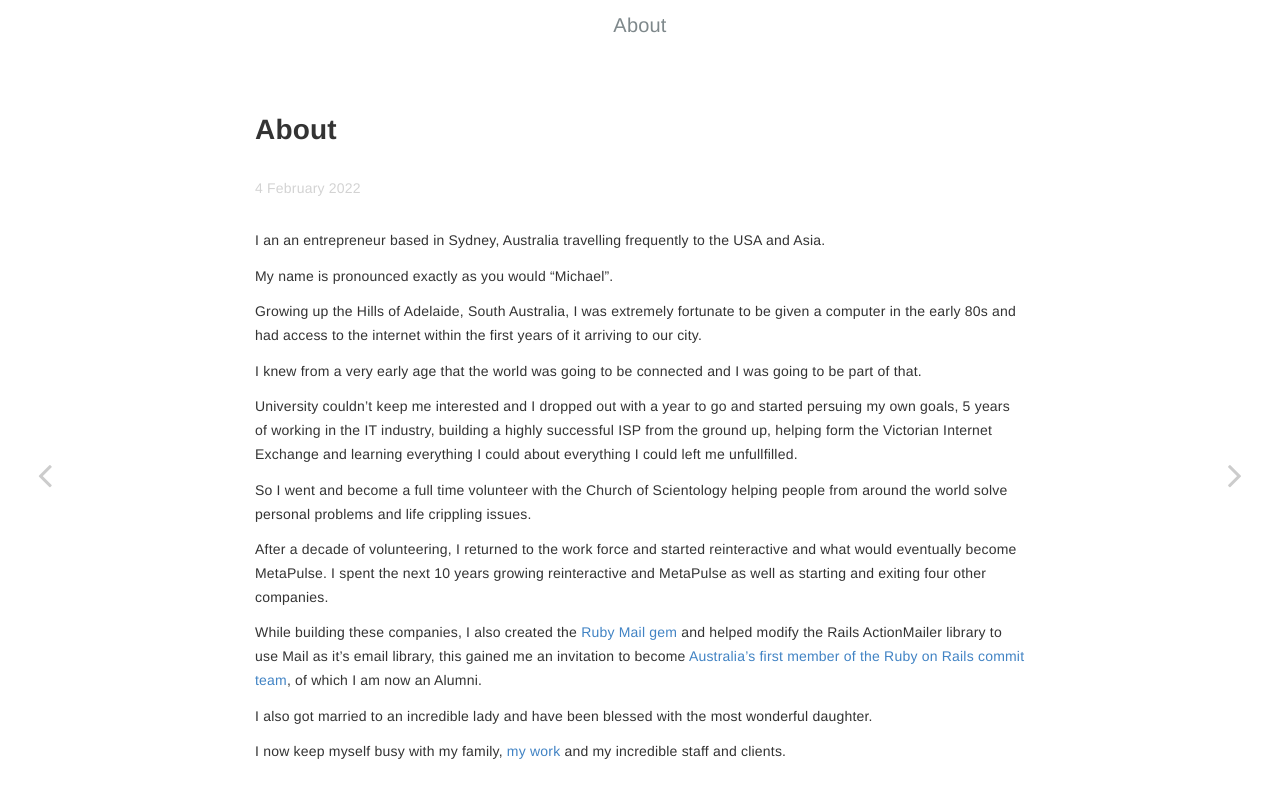
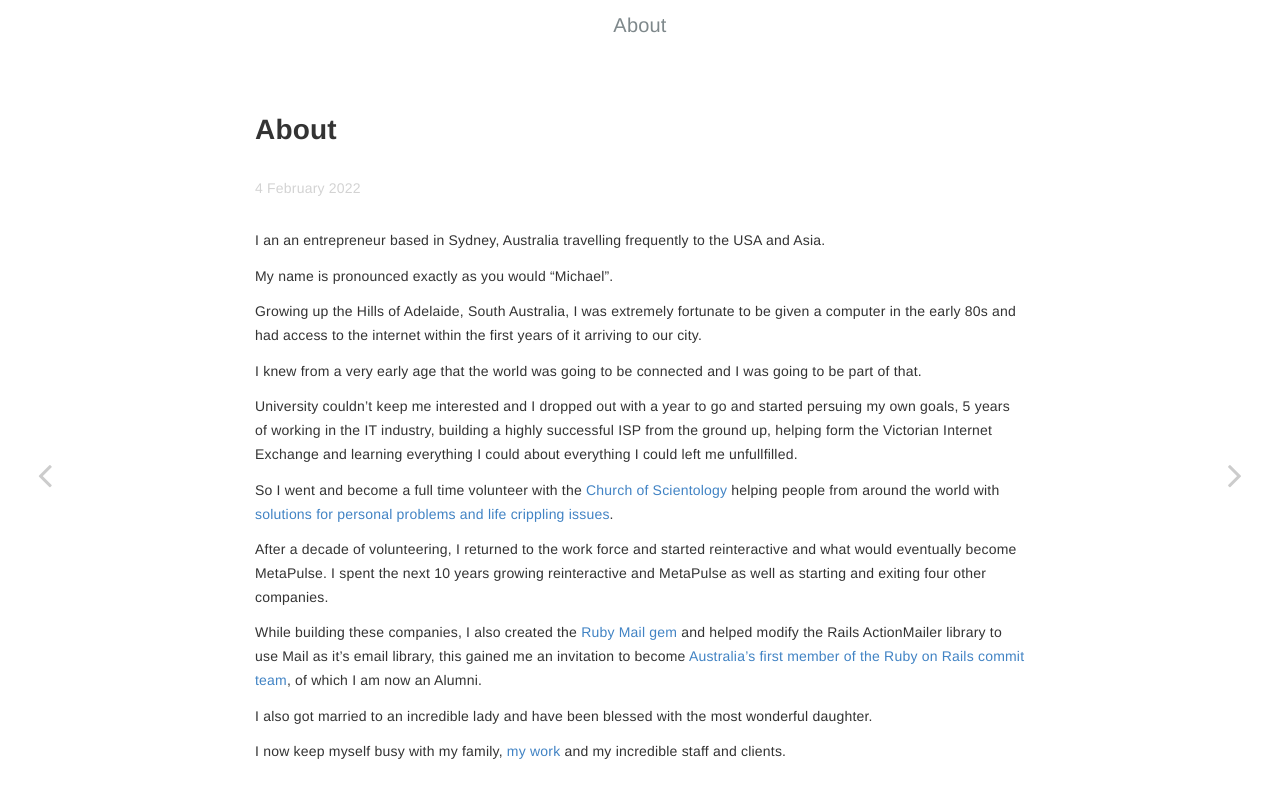
Before and after one commit to mikel/mikel.github.io, a Jekyll site: the page built from _pages/about.md, in a window 1280 px wide. Shown: the top 798 px of the page. Built offline with Jekyll 4.4.1, drawn with Linux system fonts in a browser that asks for light colours.

Commit message:
Update about page

```diff
--- a/_pages/about.md
+++ b/_pages/about.md
@@ -19,7 +19,7 @@ I knew from a very early age that the world was going to be connected and I was
 
 University couldn't keep me interested and I dropped out with a year to go and started persuing my own goals, 5 years of working in the IT industry, building a highly successful ISP from the ground up, helping form the Victorian Internet Exchange and learning everything I could about everything I could left me unfullfilled.
 
-So I went and become a full time volunteer with the Church of Scientology helping people from around the world solve personal problems and life crippling issues.
+So I went and become a full time volunteer with the [Church of Scientology](https://www.scientology.org/) helping people from around the world with [solutions for personal problems and life crippling issues](https://www.volunteerministers.org/).
 
 After a decade of volunteering, I returned to the work force and started reinteractive and what would eventually become MetaPulse.  I spent the next 10 years growing reinteractive and MetaPulse as well as starting and exiting four other companies.
 
```
